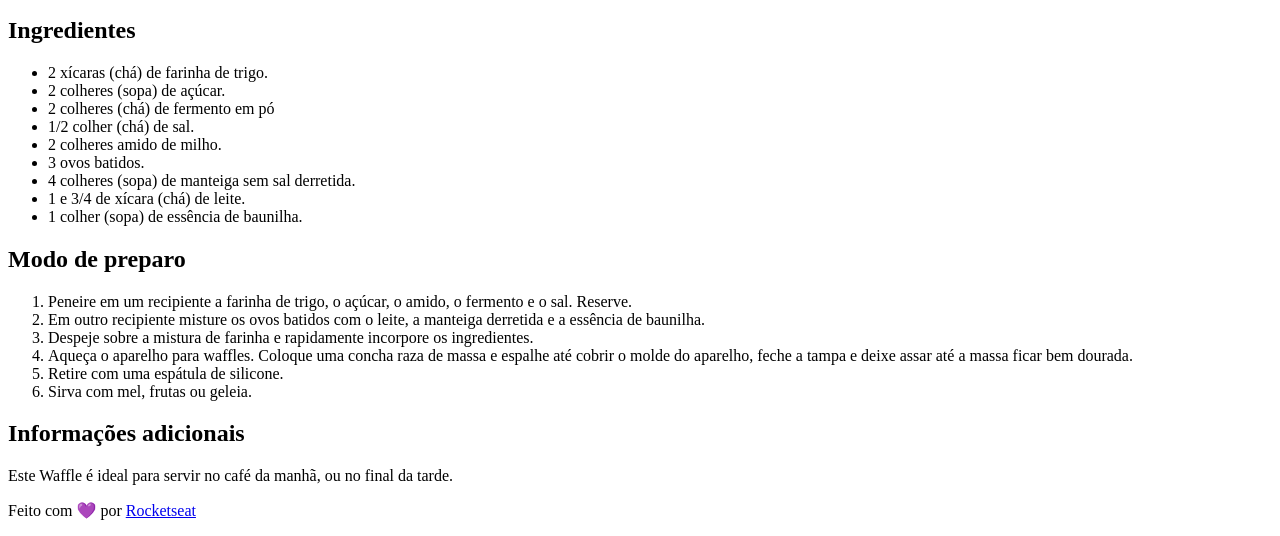
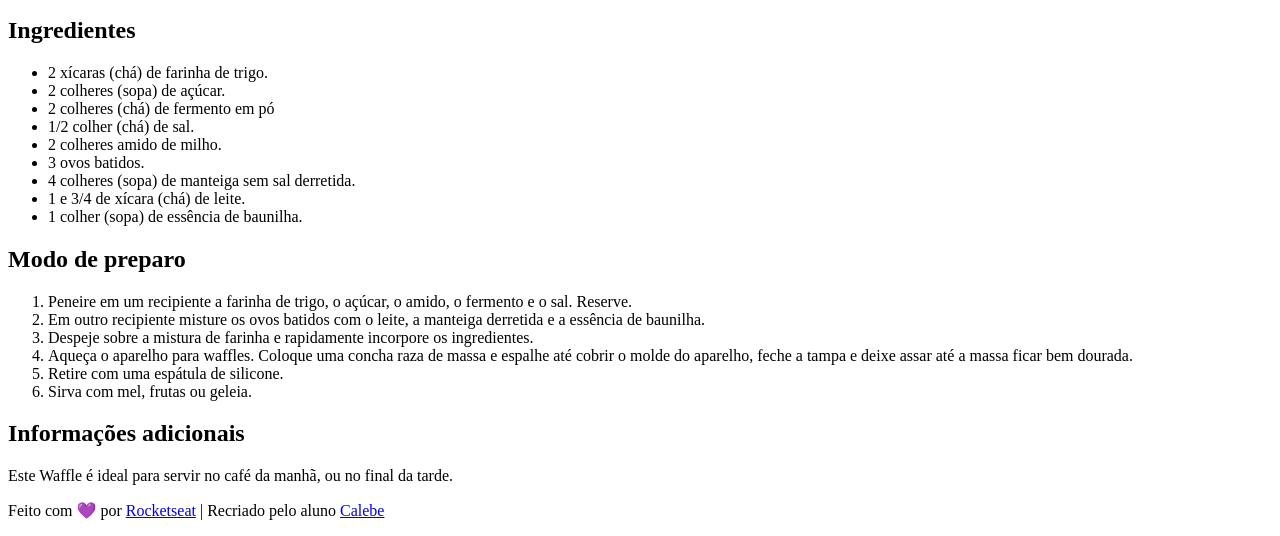
Before and after one commit to calebesg/desafio-paginadereceitas-Rocketseat, a plain HTML site: page index.html in a window 1280 px wide. Shown: the part 405-941 px from the top of the page. Drawn offline with Linux system fonts and the light colour scheme.

Commit message:
Adicionado informações do Aluno no footer

```diff
--- a/index.html
+++ b/index.html
@@ -58,7 +58,7 @@
     </main>
 
     <footer>
-        <p>Feito com 💜 por <a href="https://www.rocketseat.com.br/">Rocketseat</a></p>
+        <p>Feito com 💜 por <a href="https://www.rocketseat.com.br/">Rocketseat</a> | Recriado pelo aluno <a href="https://github.com">Calebe</a> </p>
     </footer>
 </body>
 </html>
```
